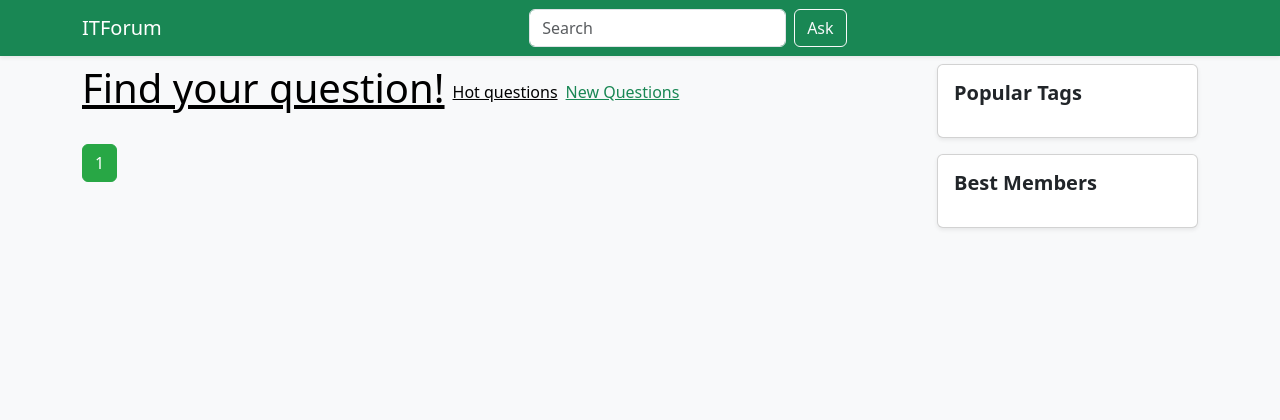
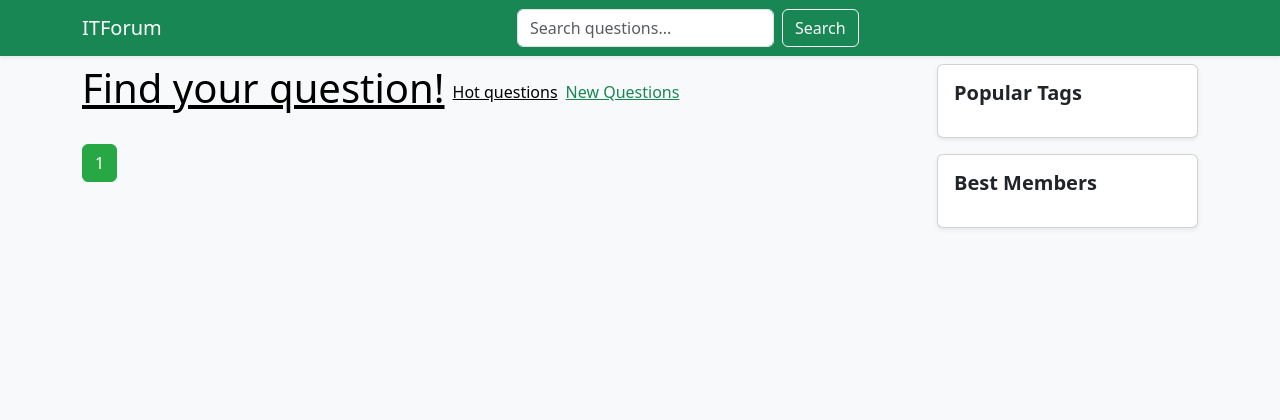
Before and after one commit to DanKazh/web_TP, a Django app: page / in a window 1280 px wide. Shown: the top 420 px of the page. Run offline with Django 5.2, Linux system fonts and the light colour scheme; data that the repository does not hold is empty.

Commit message:
Update baseAuthorized.html

```diff
--- a/dz/ask_kazhenets/templates/baseAuthorized.html
+++ b/dz/ask_kazhenets/templates/baseAuthorized.html
@@ -24,9 +24,14 @@
         <div class="container">
             <a class="navbar-brand" href="{% url 'app:index' %}">ITForum</a>
 
-            <form class="d-flex" role="search">
-                <input class="form-control me-2" type="search" placeholder="Search" aria-label="Search">
-                <a href="{% url 'app:ask' %}" class="btn btn-outline-light">Ask</a>
+            <form class="d-flex" role="search" action="{% url 'app:search' %}" method="get">
+                <input class="form-control me-2"
+                       type="search"
+                       name="q"
+                       placeholder="Search questions..."
+                       aria-label="Search"
+                       value="{{ request.GET.q }}">
+                <button class="btn btn-outline-light" type="submit">Search</button>
             </form>
 
             <div class="d-flex gap-2 align-items-center">
```
